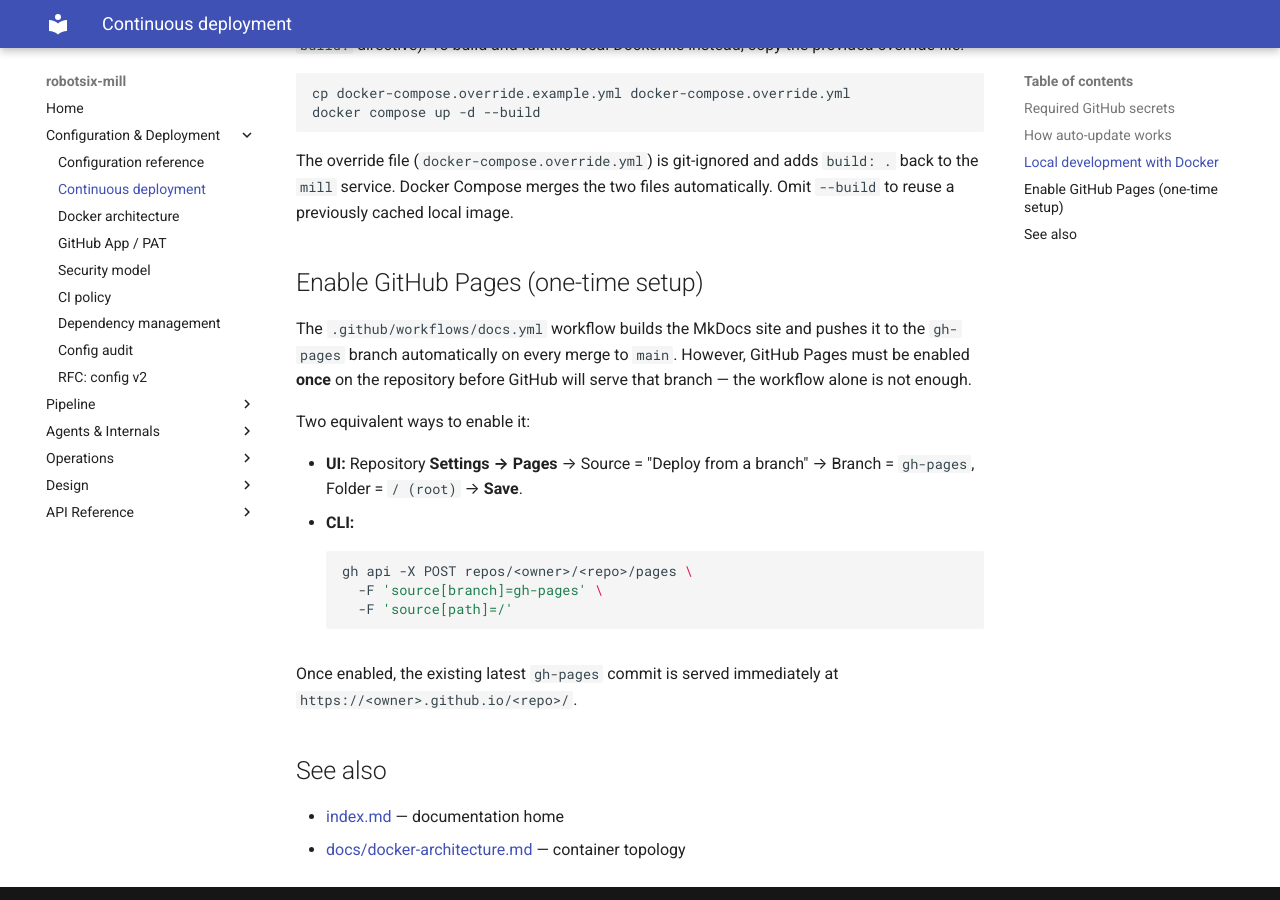
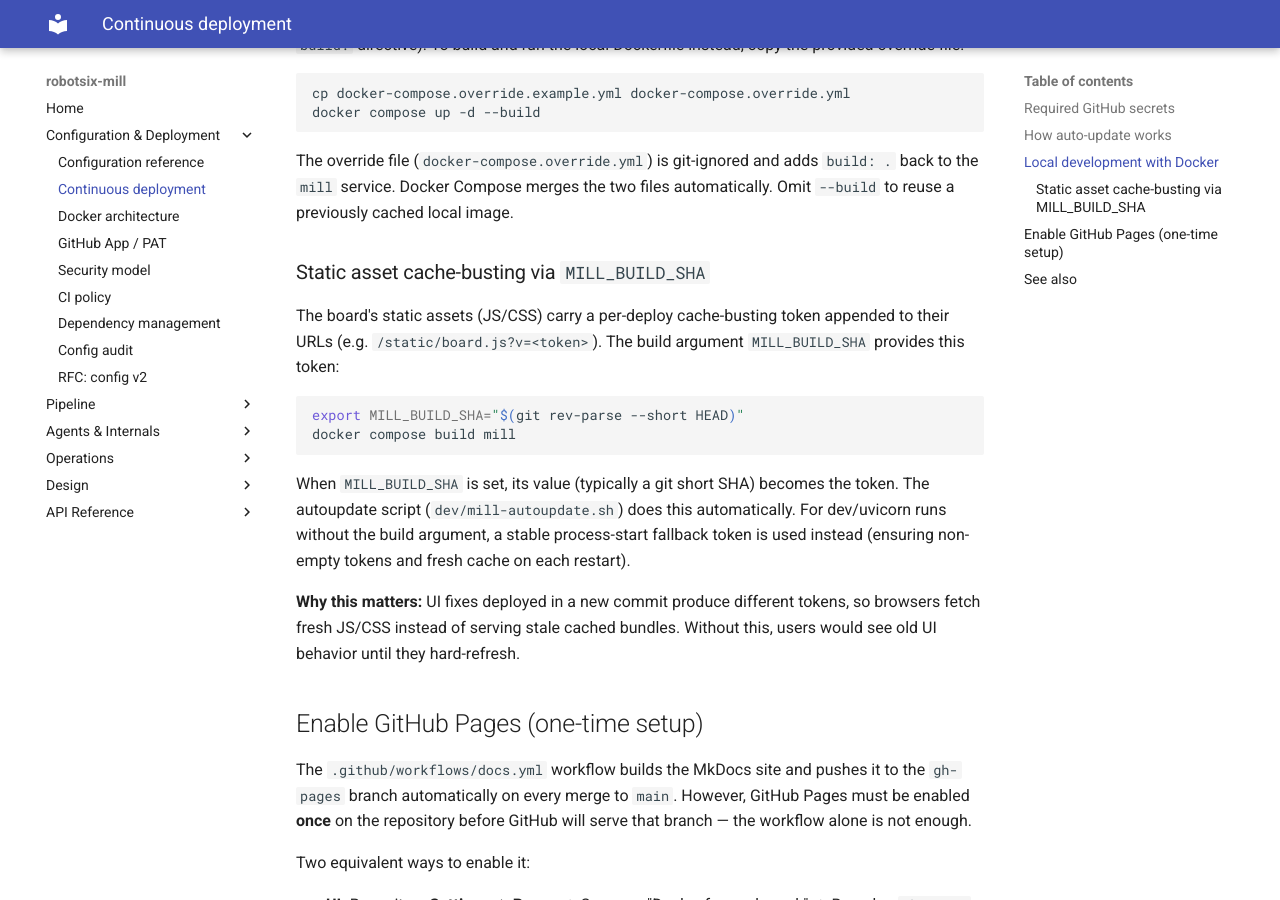
Before and after one commit to damien-robotsix/robotsix-mill, an MkDocs documentation site: the page built from docs/deployment.md, in a window 1280 px wide and 900 px high, scrolled down 897 px. Built offline with MkDocs 1.6.1 and Material for MkDocs 9.7.7, drawn with Linux system fonts in a browser that asks for light colours.

Commit message:
mill(docs): asset_version(): static 0.0.1 token defeats cache-busting — bake git SHA at image build (process-start fallback) (20260610T105515Z-asset-version-static-0-0-1-token-defeats-13fe)

````diff
--- a/docs/deployment.md
+++ b/docs/deployment.md
@@ -44,6 +44,28 @@ adds `build: .` back to the `mill` service. Docker Compose merges the
 two files automatically. Omit `--build` to reuse a previously cached
 local image.
 
+### Static asset cache-busting via `MILL_BUILD_SHA`
+
+The board's static assets (JS/CSS) carry a per-deploy cache-busting token
+appended to their URLs (e.g. `/static/board.js?v=<token>`). The build
+argument `MILL_BUILD_SHA` provides this token:
+
+```bash
+export MILL_BUILD_SHA="$(git rev-parse --short HEAD)"
+docker compose build mill
+```
+
+When `MILL_BUILD_SHA` is set, its value (typically a git short SHA) becomes
+the token. The autoupdate script (`dev/mill-autoupdate.sh`) does this
+automatically. For dev/uvicorn runs without the build argument, a stable
+process-start fallback token is used instead (ensuring non-empty tokens and
+fresh cache on each restart).
+
+**Why this matters:** UI fixes deployed in a new commit produce different
+tokens, so browsers fetch fresh JS/CSS instead of serving stale cached
+bundles. Without this, users would see old UI behavior until they
+hard-refresh.
+
 ## Enable GitHub Pages (one-time setup)
 
 The `.github/workflows/docs.yml` workflow builds the MkDocs site and
````
